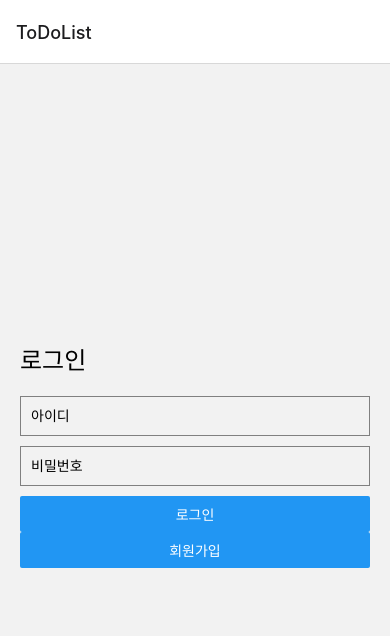
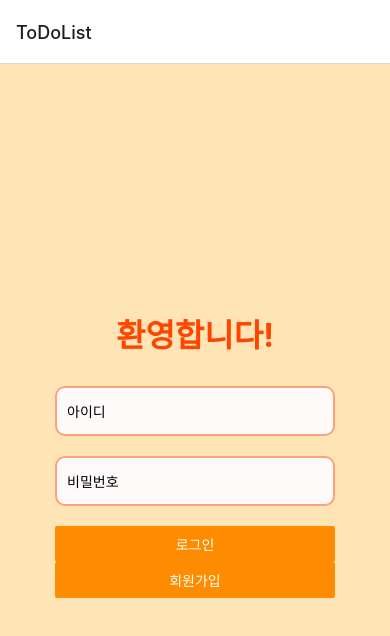
Before and after one commit to cjm2681/todolist, a React Native app: screen /Login in a window 390 px wide. Shown: the top 636 px of the page. Built offline with nearby package versions, Linux system fonts and the light colour scheme.

Commit message:
todolist

```diff
--- a/components/CalendarScreen.js
+++ b/components/CalendarScreen.js
@@ -1,36 +1,75 @@
-import React, { useState, useEffect } from 'react';
-import { Text, View, StyleSheet, Modal, Button, TextInput } from 'react-native';
+import React, { useState, useEffect, useRef } from 'react';
+import { Text, View, StyleSheet, Modal, Button, TextInput, Platform, BackHandler, ToastAndroid, Alert } from 'react-native';
 import { Calendar } from 'react-native-calendars';
 import axios from 'axios';
 
-export default function CalendarScreen() {
-  const [modalVisible, setModalVisible] = useState(false);
-  const [editModalVisible, setEditModalVisible] = useState(false);
-  const [selectedDate, setSelectedDate] = useState(null);
-  const [todo, setTodo] = useState('');
-  const [todos, setTodos] = useState([]);
-  const [editTodoId, setEditTodoId] = useState(null);
-  const [editTodoText, setEditTodoText] = useState('');
+export default function CalendarScreen({ navigation }) {
+  // 상태 변수들
+  const [modalVisible, setModalVisible] = useState(false); // 모달 창의 표시 여부
+  const [editModalVisible, setEditModalVisible] = useState(false); // 수정 모달 창의 표시 여부
+  const [selectedDate, setSelectedDate] = useState(null); // 선택된 날짜
+  const [todo, setTodo] = useState(''); // 할 일 입력 값
+  const [todos, setTodos] = useState([]); // 할 일 목록
+  const [editTodoId, setEditTodoId] = useState(null); // 수정할 할 일의 ID
+  const [editTodoText, setEditTodoText] = useState(''); // 수정된 할 일 내용
+  const doubleBackToExitPressedOnce = useRef(false); // 뒤로가기 버튼 두 번 클릭 시 종료 처리를 위한 Ref
 
+  // 뒤로가기 버튼 핸들링을 위한 이벤트 리스너 등록
+  useEffect(() => {
+    const handleBackPress = () => {
+      if (doubleBackToExitPressedOnce.current) {
+        BackHandler.exitApp(); // 앱 종료
+        return true;
+      }
+
+      doubleBackToExitPressedOnce.current = true;
+      setTimeout(() => {
+        doubleBackToExitPressedOnce.current = false;
+      }, 2000); // 2초 내에 다시 누르면 종료 안됨
+
+      ToastAndroid.show('한 번 더 누르면 종료됩니다', ToastAndroid.SHORT); // ToastAndroid로 메시지 표시
+
+      return true;
+    };
+
+    BackHandler.addEventListener('hardwareBackPress', handleBackPress); // 뒤로가기 버튼 이벤트 리스너 등록
+
+    return () => {
+      BackHandler.removeEventListener('hardwareBackPress', handleBackPress); // 컴포넌트가 언마운트될 때 이벤트 리스너 해제
+    };
+  }, []);
+
+  // 안드로이드에서 뒤로가기 버튼 숨기기
+  useEffect(() => {
+    if (Platform.OS === 'android') {
+      navigation.setOptions({
+        headerLeft: null,
+      });
+    }
+  }, [navigation]);
+
+  // 날짜를 선택했을 때 호출되는 함수
   const handleDayPress = (day) => {
-    setSelectedDate(day.dateString);
-    loadTodos(day.dateString);
-    setModalVisible(true);
+    setSelectedDate(day.dateString); // 선택한 날짜 설정
+    loadTodos(day.dateString); // 선택한 날짜에 해당하는 할 일들 불러오기
+    setModalVisible(true); // 모달 열기
   }
 
+  // 할 일 저장 처리
   const handleSave = () => {
-    axios.post('http://localhost/todo', { //ip넣기
-      date: selectedDate,
-      todo: todo,
+    axios.post('http://localhost:4000/todo', {
+      date: selectedDate, // 선택한 날짜
+      todo: todo, // 입력한 할 일
     }).then(() => {
-      loadTodos(selectedDate);
-      setModalVisible(false);
-      setTodo('');
+      loadTodos(selectedDate); // 할 일 목록 다시 불러오기
+      setModalVisible(false); // 모달 닫기
+      setTodo(''); // 입력 필드 초기화
     }).catch(error => {
       console.error('Error:', error);
     });
   }
 
+  // 할 일 수정 처리
   const handleUpdate = (id) => {
     const todoToEdit = todos.find((todo) => todo.id === id);
     setEditTodoText(todoToEdit.todo);
@@ -38,8 +77,9 @@ export default function CalendarScreen() {
     setEditModalVisible(true);
   }
 
+  // 수정된 할 일 저장 처리
   const handleEditSave = () => {
-    axios.put(`http://localhost/todo/${editTodoId}`, { //ip넣기
+    axios.put(`http://localhost:4000/todo/${editTodoId}`, {   //ip넢기
       date: selectedDate,
       todo: editTodoText,
     }).then(() => {
@@ -52,8 +92,9 @@ export default function CalendarScreen() {
     });
   }
 
+  // 할 일 삭제 처리
   const handleDelete = (id) => {
-    axios.delete(`http://localhost/todo/${id}`, {  //ip넣기
+    axios.delete(`http://localhost:4000/todo/${id}`, {
       data: {
         date: selectedDate,
       },
@@ -64,8 +105,9 @@ export default function CalendarScreen() {
     });
   }
 
+  // 선택한 날짜에 해당하는 할 일들을 불러오는 함수
   const loadTodos = (date) => {
-    axios.get('http://localhost/todo', { //ip넣기
+    axios.get('http://localhost:4000/todo', {
       params: {
         date: date,
       },
@@ -76,17 +118,58 @@ export default function CalendarScreen() {
     });
   }
 
+  // 5년 뒤의 날짜 계산
   let fiveYearsLater = new Date();
   fiveYearsLater.setFullYear(fiveYearsLater.getFullYear() + 5);
   const maxDate = fiveYearsLater.toISOString().split('T')[0];
+
+  // 로그아웃 처리
+  const handleLogout = () => {
+    Alert.alert(
+      "로그아웃 확인",
+      "로그아웃 하시겠습니까?",
+      [
+        {
+          text: "예",
+          onPress: () => {
+            axios.get('http://localhost:4000/logout')
+              .then((response) => {
+                if (response.status === 200) {
+                  navigation.navigate('Login'); // 로그인 화면으로 이동
+                } else {
+                  Alert.alert("로그아웃 실패", response.data); // 로그아웃 실패 메시지 표시
+                }
+              })
+              .catch((error) => {
+                console.error('Error:', error);
+              });
+          },
+        },
+        {
+          text: "아니오",
+          style: "cancel",
+        },
+      ]
+    );
+  }
+
+  // 안드로이드에서 헤더에 로그아웃 버튼 추가
+  useEffect(() => {
+    if (Platform.OS === 'android') {
+      navigation.setOptions({
+        headerRight: () => (
+          <Button title="로그아웃" onPress={handleLogout} /> // 로그아웃 버튼 추가
+        ),
+      });
+    }
+  }, [navigation]);
 
   return (
     <View style={styles.container}>
       <Text style={styles.title}>TODO LIST 캘린더</Text>
       <Calendar
-
         current={new Date().toISOString().split('T')[0]}
-        minDate={'2022-05-10'}
+        minDate={'2022-10-10'}
         maxDate={maxDate}
         onDayPress={handleDayPress}
         monthFormat={'yyyy MM'}
@@ -96,6 +179,7 @@ export default function CalendarScreen() {
         enableSwipeMonths={true}
       />
 
+      {/* 할 일 입력 모달 */}
       <Modal
         animationType="slide"
         transparent={true}
@@ -111,7 +195,7 @@ export default function CalendarScreen() {
               style={styles.input}
               onChangeText={setTodo}
               value={todo}
-              placeholder="예: 쇼핑하기"
+              placeholder="예: 숙제하기"
             />
             <Button
               onPress={handleSave}
@@ -120,6 +204,7 @@ export default function CalendarScreen() {
             />
 
             {todos.map(todo => (
+              // 할 일 목록 출력
               <View key={todo.id} style={styles.todoContainer}>
                 <Text style={styles.todoText}>{todo.todo}</Text>
                 <View style={styles.buttonsContainer}>
@@ -132,6 +217,7 @@ export default function CalendarScreen() {
         </View>
       </Modal>
 
+      {/* 할 일 수정 모달 */}
       <Modal
         animationType="slide"
         transparent={true}
@@ -164,10 +250,15 @@ const styles = StyleSheet.create({
   container: {
     flex: 1,
     justifyContent: 'center',
+    padding: 20,
+    backgroundColor: '#fffafa',
   },
   title: {
-    fontSize: 24,
+    fontSize: 32,
     marginBottom: 20,
+    fontWeight: 'bold',
+    color: '#ff4500',
+    textAlign: 'center',
   },
   centeredView: {
     flex: 1,
@@ -176,7 +267,7 @@ const styles = StyleSheet.create({
     marginTop: 22,
   },
   modalView: {
-    margin: 20,
+    width: '80%',
     backgroundColor: 'white',
     borderRadius: 20,
     padding: 35,
@@ -193,27 +284,35 @@ const styles = StyleSheet.create({
   modalText: {
     marginBottom: 15,
     textAlign: 'center',
+    fontSize: 18,
   },
   input: {
     height: 40,
-    width: 200,
+    width: '100%',
     margin: 12,
     borderWidth: 1,
     padding: 10,
+    borderRadius: 10,
+    borderColor: '#ffa07a',
+    backgroundColor: '#fffafa',
   },
   todoContainer: {
     flexDirection: 'row',
     justifyContent: 'space-between',
     alignItems: 'center',
-    marginBottom: 10,
+    marginBottom: 5,
+    marginTop: 20,
+    backgroundColor: '#f0f0f0',
+    padding: 7,
+    borderRadius: 7
   },
   todoText: {
     flex: 3,
+    fontSize: 16,
   },
   buttonsContainer: {
-    flex: 1,
+    flex: 2,
     flexDirection: 'row',
     justifyContent: 'space-between',
   },
-
 });
--- a/components/LoginScreen.js
+++ b/components/LoginScreen.js
@@ -2,38 +2,39 @@ import React, { useState } from 'react';
 import { View, Text, TextInput, Button, StyleSheet, Alert } from 'react-native';
 import axios from 'axios';
 
+export default function LoginScreen({ navigation }) {
+  // 상태 변수들
+  const [id, setId] = useState(''); // 아이디 입력 상태 관리
+  const [password, setPassword] = useState(''); // 비밀번호 입력 상태 관리
 
-export default function LoginScreen({ navigation }) {
-    const [id, setId] = useState('');
-    const [password, setPassword] = useState('');
-
+  // 로그인 버튼 클릭 시 실행되는 함수
   const handleLogin = () => {
     if (!id || !password) {
-        Alert.alert('오류', '아이디와 비밀번호를 입력해주세요.');
+      Alert.alert('오류', '아이디와 비밀번호를 입력해주세요.'); // 입력값이 없을 경우 알림창 표시
       return;
     }
 
     axios
-        .post('http://localhost/login', {  //ip넣기
+      .post('http://localhost:4000/login', {
         id,
         password,
       })
       .then((response) => {
-          Alert.alert('성공', '로그인에 성공하였습니다.');
-          navigation.navigate('Calendar');  // <-- 로그인 성공 후 CalendarScreen으로 이동합니다.
+        Alert.alert('성공', response.data); // 로그인 성공 시 알림창 표시
+        navigation.navigate('Calendar'); // Calendar 화면으로 이동
       })
       .catch((error) => {
         if (error.response) {
-            Alert.alert('오류', error.response.data);
+          Alert.alert('오류', error.response.data); // 서버에서 에러 응답이 온 경우 알림창 표시
         } else {
-            Alert.alert('오류', '로그인 중 오류가 발생했습니다.');
+          Alert.alert('오류', '로그인 중 오류가 발생했습니다.'); // 그 외의 경우 일반 오류 알림창 표시
         }
       });
   };
 
   return (
     <View style={styles.container}>
-            <Text style={styles.title}>로그인</Text>
+      <Text style={styles.title}>환영합니다!</Text>
       <TextInput
         value={id}
         onChangeText={setId}
@@ -47,8 +48,10 @@ export default function LoginScreen({ navigation }) {
         secureTextEntry
         style={styles.input}
       />
-            <Button title="로그인" onPress={handleLogin} />
-            <Button title="회원가입" onPress={() => navigation.navigate('Signup')} />
+      <View style={styles.buttonContainer}>
+        <Button title="로그인" onPress={handleLogin} color="#ff8c00" style={styles.button} />
+        <Button title="회원가입" onPress={() => navigation.navigate('Signup')} color="#ff8c00" style={styles.button} />
+      </View>
     </View>
   );
 }
@@ -57,17 +60,30 @@ const styles = StyleSheet.create({
   container: {
     flex: 1,
     justifyContent: 'center',
+    alignItems: 'center',
     padding: 20,
+    backgroundColor: '#ffe4b5',
   },
   title: {
-        fontSize: 24,
-        marginBottom: 20,
+    fontSize: 32,
+    marginBottom: 30,
+    fontWeight: 'bold',
+    color: '#ff4500',
   },
   input: {
-        height: 40,
-        borderColor: 'gray',
-        borderWidth: 1,
+    height: 50,
+    width: '80%',
+    borderColor: '#ffa07a',
+    borderWidth: 2,
+    marginBottom: 20,
+    paddingLeft: 10,
+    borderRadius: 10,
+    backgroundColor: '#fffafa',
+  },
+  buttonContainer: {
+    width: '80%', // 전체 비율에 맞게 조정
+  },
+  button: {
     marginBottom: 10,
-        paddingLeft: 10,
-    },
+  }
 });
--- a/components/SignupScreen.js
+++ b/components/SignupScreen.js
@@ -3,18 +3,20 @@ import { View, Text, TextInput, Button, StyleSheet, Alert } from 'react-native';
 import axios from 'axios';
 
 export default function SignupScreen({ navigation }) {
-    const [id, setId] = useState('');
-    const [username, setUsername] = useState('');
-    const [password, setPassword] = useState('');
-    const [confirmPassword, setConfirmPassword] = useState('');
+  // 상태 변수들
+  const [id, setId] = useState(''); // 아이디 입력 상태 관리
+  const [username, setUsername] = useState(''); // 사용자 이름 입력 상태 관리
+  const [password, setPassword] = useState(''); // 비밀번호 입력 상태 관리
+  const [confirmPassword, setConfirmPassword] = useState(''); // 비밀번호 확인 입력 상태 관리
 
+  // 회원가입 버튼 클릭 시 실행되는 함수
   const handleSignup = () => {
     if (password !== confirmPassword) {
-          Alert.alert('오류', '비밀번호와 비밀번호 확인이 일치하지 않습니다.');
+      Alert.alert('오류', '비밀번호와 비밀번호 확인이 일치하지 않습니다.'); // 비밀번호와 비밀번호 확인이 일치하지 않을 경우 알림창 표시
       return;
     }
 
-        axios.post('http://localhost/register', { //ip넣기
+    axios.post('http://localhost:4000/register', {
       id,
       username,
       password,
@@ -22,18 +24,17 @@ export default function SignupScreen({ navigation }) {
     })
       .then((response) => {
         Alert.alert('성공', '회원가입이 성공적으로 완료되었습니다.', [
-              { text: 'OK', onPress: () => navigation.navigate('Login') },
+          { text: 'OK', onPress: () => navigation.navigate('Login') }, // OK 버튼 클릭 시 로그인 화면으로 이동
         ]);
       })
       .catch((error) => {
         if (error.response) {
-              Alert.alert('오류', error.response.data);
+          Alert.alert('오류', error.response.data); // 서버에서 에러 응답이 온 경우 알림창 표시
         } else {
-              Alert.alert('오류', '회원가입 중 오류가 발생했습니다.');
+          Alert.alert('오류', '회원가입 중 오류가 발생했습니다.'); // 그 외의 경우 일반 오류 알림창 표시
         }
       });
   };
-
 
   return (
     <View style={styles.container}>
@@ -64,7 +65,7 @@ export default function SignupScreen({ navigation }) {
         secureTextEntry
         style={styles.input}
       />
-            <Button title="회원가입" onPress={handleSignup} />
+      <Button title="회원가입" onPress={handleSignup} color="#ff8c00" />
     </View>
   );
 }
@@ -73,17 +74,24 @@ const styles = StyleSheet.create({
   container: {
     flex: 1,
     justifyContent: 'center',
+    alignItems: 'center',
     padding: 20,
+    backgroundColor: '#ffe4b5',
   },
   title: {
-        fontSize: 24,
+    fontSize: 32,
     marginBottom: 20,
+    fontWeight: 'bold',
+    color: '#ff4500',
   },
   input: {
-        height: 40,
-        borderColor: 'gray',
-        borderWidth: 1,
-        marginBottom: 10,
+    height: 50,
+    width: '80%',
+    borderColor: '#ffa07a',
+    borderWidth: 2,
+    marginBottom: 20,
     paddingLeft: 10,
+    borderRadius: 10,
+    backgroundColor: '#fffafa',
   },
 });
```
Also changed, not shown: 1 other file (tests, documents, lock files or other folders). Lines whose indentation alone changed are shown as unchanged.
